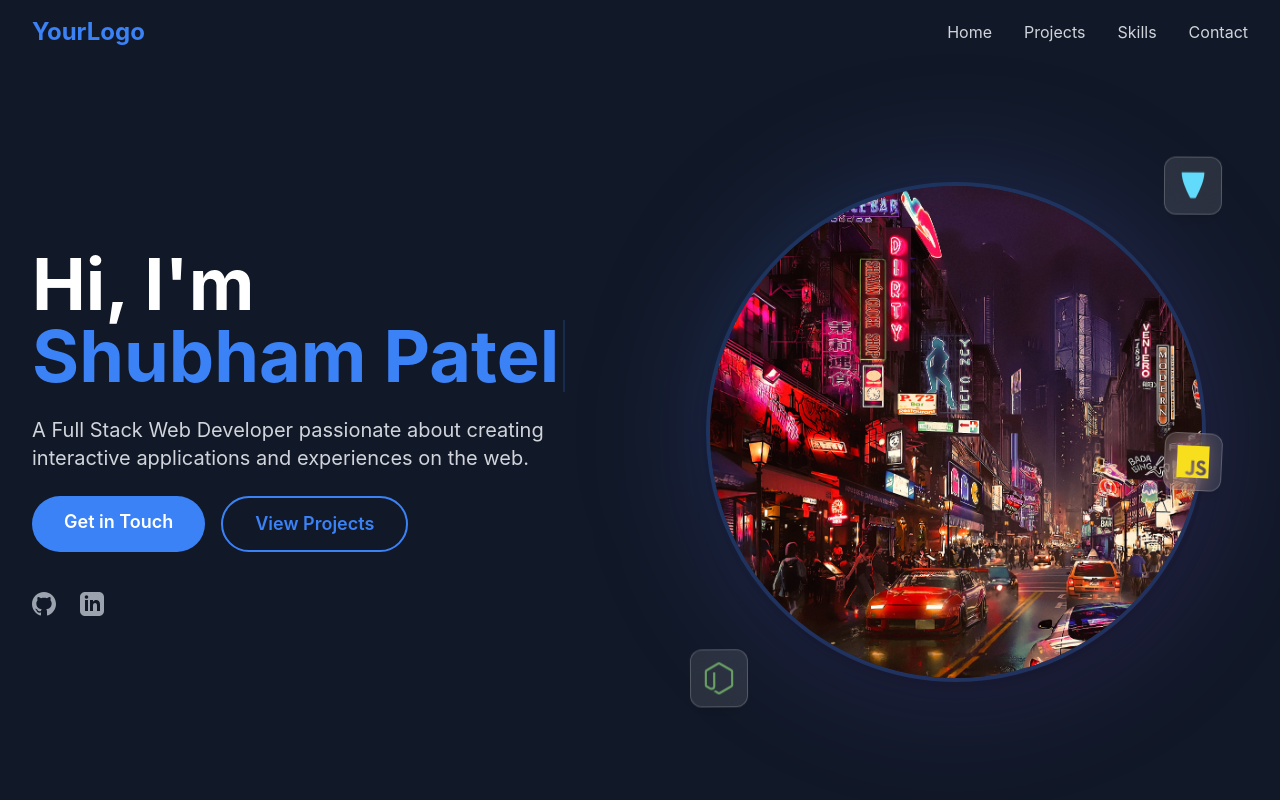
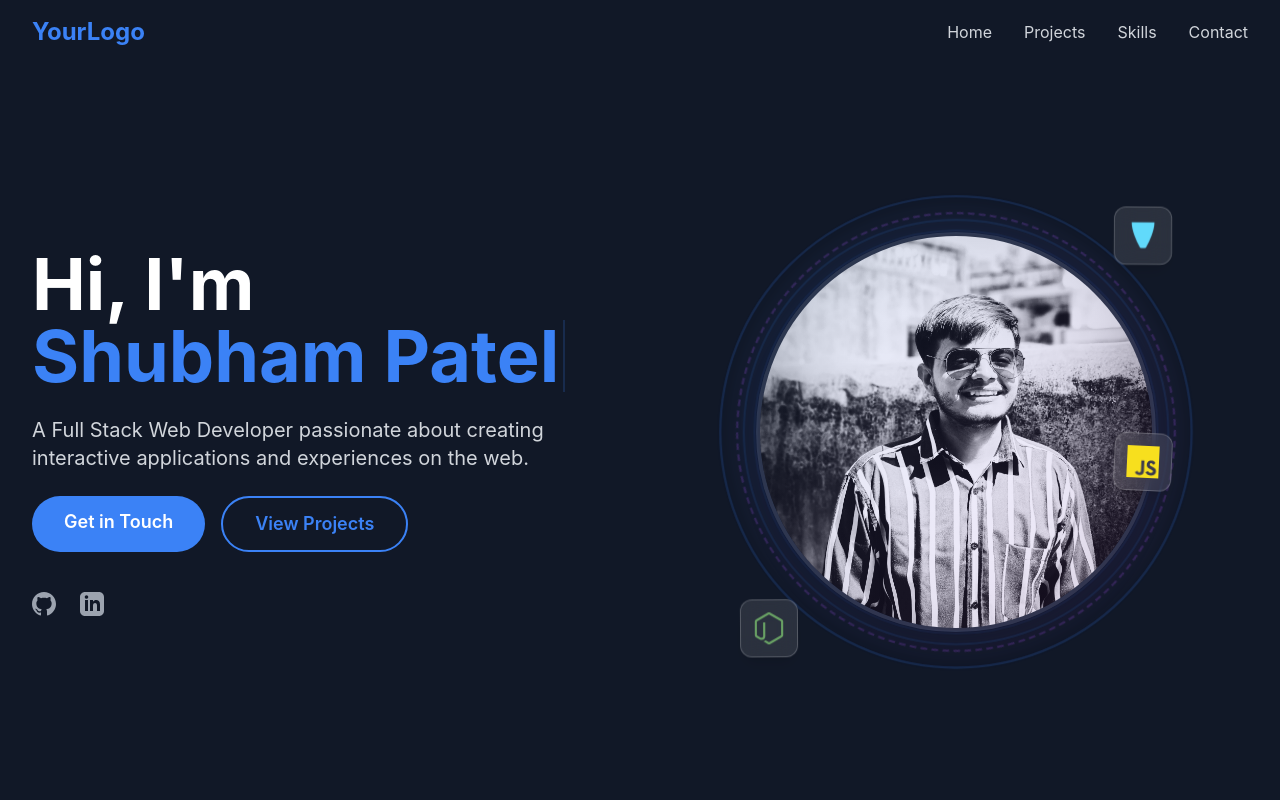
Before and after one commit to shubham142002/portfolio, a React (Vite) app: page / in a window 1280 px wide. Shown: the top 800 px of the page. Built offline with nearby package versions, Linux system fonts and the light colour scheme.

Commit message:
img change

```diff
--- a/src/components/Hero.jsx
+++ b/src/components/Hero.jsx
@@ -1,6 +1,6 @@
 import { motion, useAnimationControls } from 'framer-motion';
 import { useState, useEffect } from 'react';
-import profileImg from '../assets/profile.jpg';  // Adjust the path based on your folder structure
+import profileImg from '../assets/s14.jpg';  // Adjust the path based on your folder structure
 
 const Hero = () => {
     const [text, setText] = useState("");
@@ -12,18 +12,18 @@ const Hero = () => {
     const techIcons = {
         react: (
             <svg viewBox="0 0 24 24" className="w-8 h-8 text-[#61DAFB]" fill="currentColor">
-        <path d="M12 13.5a1.5 1.5 0 1 1 0-3 1.5 1.5 0 0 1 0 3Z"/>
-        <path d="M12 21.35c-.73 0-1.43-.08-2.12-.23-1.77-3.07-3.23-6.21-4.34-9.41C4.43 8.5 3.5 5.27 3.5 2L12 2l8.5 0c0 3.27-.93 6.5-2.04 9.71-1.11 3.2-2.57 6.34-4.34 9.41-.69.15-1.39.23-2.12.23Z"/>
+                <path d="M12 13.5a1.5 1.5 0 1 1 0-3 1.5 1.5 0 0 1 0 3Z" />
+                <path d="M12 21.35c-.73 0-1.43-.08-2.12-.23-1.77-3.07-3.23-6.21-4.34-9.41C4.43 8.5 3.5 5.27 3.5 2L12 2l8.5 0c0 3.27-.93 6.5-2.04 9.71-1.11 3.2-2.57 6.34-4.34 9.41-.69.15-1.39.23-2.12.23Z" />
             </svg>
         ),
         node: (
             <svg viewBox="0 0 24 24" className="w-8 h-8 text-[#68A063]" fill="currentColor">
-        <path d="M11.998,24c-0.321,0-0.641-0.084-0.922-0.247l-2.936-1.737c-0.438-0.245-0.224-0.332-0.08-0.383 c0.585-0.203,0.703-0.25,1.328-0.604c0.065-0.037,0.151-0.023,0.218,0.017l2.256,1.339c0.082,0.045,0.197,0.045,0.272,0l8.795-5.076 c0.082-0.047,0.134-0.141,0.134-0.238V6.921c0-0.099-0.053-0.192-0.137-0.242l-8.791-5.072c-0.081-0.047-0.189-0.047-0.271,0 L3.075,6.68C2.99,6.729,2.936,6.825,2.936,6.921v10.15c0,0.097,0.054,0.189,0.139,0.235l2.409,1.392 c1.307,0.654,2.108-0.116,2.108-0.89V7.787c0-0.142,0.114-0.253,0.256-0.253h1.115c0.139,0,0.255,0.112,0.255,0.253v10.021 c0,1.745-0.95,2.745-2.604,2.745c-0.508,0-0.909,0-2.026-0.551L2.28,18.675c-0.57-0.329-0.922-0.945-0.922-1.604V6.921 c0-0.659,0.353-1.275,0.922-1.603l8.795-5.082c0.557-0.315,1.296-0.315,1.848,0l8.794,5.082c0.57,0.329,0.924,0.944,0.924,1.603 v10.15c0,0.659-0.354,1.273-0.924,1.604l-8.794,5.078C12.643,23.916,12.324,24,11.998,24z"/>
+                <path d="M11.998,24c-0.321,0-0.641-0.084-0.922-0.247l-2.936-1.737c-0.438-0.245-0.224-0.332-0.08-0.383 c0.585-0.203,0.703-0.25,1.328-0.604c0.065-0.037,0.151-0.023,0.218,0.017l2.256,1.339c0.082,0.045,0.197,0.045,0.272,0l8.795-5.076 c0.082-0.047,0.134-0.141,0.134-0.238V6.921c0-0.099-0.053-0.192-0.137-0.242l-8.791-5.072c-0.081-0.047-0.189-0.047-0.271,0 L3.075,6.68C2.99,6.729,2.936,6.825,2.936,6.921v10.15c0,0.097,0.054,0.189,0.139,0.235l2.409,1.392 c1.307,0.654,2.108-0.116,2.108-0.89V7.787c0-0.142,0.114-0.253,0.256-0.253h1.115c0.139,0,0.255,0.112,0.255,0.253v10.021 c0,1.745-0.95,2.745-2.604,2.745c-0.508,0-0.909,0-2.026-0.551L2.28,18.675c-0.57-0.329-0.922-0.945-0.922-1.604V6.921 c0-0.659,0.353-1.275,0.922-1.603l8.795-5.082c0.557-0.315,1.296-0.315,1.848,0l8.794,5.082c0.57,0.329,0.924,0.944,0.924,1.603 v10.15c0,0.659-0.354,1.273-0.924,1.604l-8.794,5.078C12.643,23.916,12.324,24,11.998,24z" />
             </svg>
         ),
         javascript: (
             <svg viewBox="0 0 24 24" className="w-8 h-8 text-[#F7DF1E]" fill="currentColor">
-        <path d="M0 0h24v24H0V0zm22.034 18.276c-.175-1.095-.888-2.015-3.003-2.873-.736-.345-1.554-.585-1.797-1.14-.091-.33-.105-.51-.046-.705.15-.646.915-.84 1.515-.66.39.12.75.42.976.9 1.034-.676 1.034-.676 1.755-1.125-.27-.42-.404-.601-.586-.78-.63-.705-1.469-1.065-2.834-1.034l-.705.089c-.676.165-1.32.525-1.71 1.005-1.14 1.291-.811 3.541.569 4.471 1.365 1.02 3.361 1.244 3.616 2.205.24 1.17-.87 1.545-1.966 1.41-.811-.18-1.26-.586-1.755-1.336l-1.83 1.051c.21.48.45.689.81 1.109 1.74 1.756 6.09 1.666 6.871-1.004.029-.09.24-.705.074-1.65l.046.067zm-8.983-7.245h-2.248c0 1.938-.009 3.864-.009 5.805 0 1.232.063 2.363-.138 2.711-.33.689-1.18.601-1.566.48-.396-.196-.597-.466-.83-.855-.063-.105-.11-.196-.127-.196l-1.825 1.125c.305.63.75 1.172 1.324 1.517.855.51 2.004.675 3.207.405.783-.226 1.458-.691 1.811-1.411.51-.93.402-2.07.397-3.346.012-2.054 0-4.109 0-6.179l.004-.056z"/>
+                <path d="M0 0h24v24H0V0zm22.034 18.276c-.175-1.095-.888-2.015-3.003-2.873-.736-.345-1.554-.585-1.797-1.14-.091-.33-.105-.51-.046-.705.15-.646.915-.84 1.515-.66.39.12.75.42.976.9 1.034-.676 1.034-.676 1.755-1.125-.27-.42-.404-.601-.586-.78-.63-.705-1.469-1.065-2.834-1.034l-.705.089c-.676.165-1.32.525-1.71 1.005-1.14 1.291-.811 3.541.569 4.471 1.365 1.02 3.361 1.244 3.616 2.205.24 1.17-.87 1.545-1.966 1.41-.811-.18-1.26-.586-1.755-1.336l-1.83 1.051c.21.48.45.689.81 1.109 1.74 1.756 6.09 1.666 6.871-1.004.029-.09.24-.705.074-1.65l.046.067zm-8.983-7.245h-2.248c0 1.938-.009 3.864-.009 5.805 0 1.232.063 2.363-.138 2.711-.33.689-1.18.601-1.566.48-.396-.196-.597-.466-.83-.855-.063-.105-.11-.196-.127-.196l-1.825 1.125c.305.63.75 1.172 1.324 1.517.855.51 2.004.675 3.207.405.783-.226 1.458-.691 1.811-1.411.51-.93.402-2.07.397-3.346.012-2.054 0-4.109 0-6.179l.004-.056z" />
             </svg>
         ),
     };
@@ -50,6 +50,35 @@ const Hero = () => {
 
         return () => clearInterval(interval);
     }, []);
+
+    // Add hover animation variant
+    const imageVariants = {
+        hover: {
+            scale: 1.05,
+            rotate: [0, -5, 5, 0],
+            transition: {
+                rotate: {
+                    repeat: Infinity,
+                    duration: 2,
+                    ease: "linear"
+                }
+            }
+        }
+    };
+
+    // Add wave animation variants
+    const waveVariants = {
+        animate: (i) => ({
+            scale: [1, 1.2, 1],
+            opacity: [0.3, 0.6, 0.3],
+            transition: {
+                duration: 3,
+                repeat: Infinity,
+                delay: i * 0.4,
+                ease: [0.4, 0, 0.2, 1]
+            }
+        })
+    };
 
     return (
         <section className="min-h-screen pt-16 flex items-center justify-center px-4 lg:px-8">
@@ -117,12 +146,12 @@ const Hero = () => {
                         >
                             <a href="#" className="text-gray-400 hover:text-blue-500 transition-colors">
                                 <svg className="w-6 h-6" fill="currentColor" viewBox="0 0 24 24">
-                  <path d="M12 0c-6.626 0-12 5.373-12 12 0 5.302 3.438 9.8 8.207 11.387.599.111.793-.261.793-.577v-2.234c-3.338.726-4.033-1.416-4.033-1.416-.546-1.387-1.333-1.756-1.333-1.756-1.089-.745.083-.729.083-.729 1.205.084 1.839 1.237 1.839 1.237 1.07 1.834 2.807 1.304 3.492.997.107-.775.418-1.305.762-1.604-2.665-.305-5.467-1.334-5.467-5.931 0-1.311.469-2.381 1.236-3.221-.124-.303-.535-1.524.117-3.176 0 0 1.008-.322 3.301 1.23.957-.266 1.983-.399 3.003-.404 1.02.005 2.047.138 3.006.404 2.291-1.552 3.297-1.23 3.297-1.23.653 1.653.242 2.874.118 3.176.77.84 1.235 1.911 1.235 3.221 0 4.609-2.807 5.624-5.479 5.921.43.372.823 1.102.823 2.222v3.293c0 .319.192.694.801.576 4.765-1.589 8.199-6.086 8.199-11.386 0-6.627-5.373-12-12-12z"/>
+                                    <path d="M12 0c-6.626 0-12 5.373-12 12 0 5.302 3.438 9.8 8.207 11.387.599.111.793-.261.793-.577v-2.234c-3.338.726-4.033-1.416-4.033-1.416-.546-1.387-1.333-1.756-1.333-1.756-1.089-.745.083-.729.083-.729 1.205.084 1.839 1.237 1.839 1.237 1.07 1.834 2.807 1.304 3.492.997.107-.775.418-1.305.762-1.604-2.665-.305-5.467-1.334-5.467-5.931 0-1.311.469-2.381 1.236-3.221-.124-.303-.535-1.524.117-3.176 0 0 1.008-.322 3.301 1.23.957-.266 1.983-.399 3.003-.404 1.02.005 2.047.138 3.006.404 2.291-1.552 3.297-1.23 3.297-1.23.653 1.653.242 2.874.118 3.176.77.84 1.235 1.911 1.235 3.221 0 4.609-2.807 5.624-5.479 5.921.43.372.823 1.102.823 2.222v3.293c0 .319.192.694.801.576 4.765-1.589 8.199-6.086 8.199-11.386 0-6.627-5.373-12-12-12z" />
                                 </svg>
                             </a>
                             <a href="#" className="text-gray-400 hover:text-blue-500 transition-colors">
                                 <svg className="w-6 h-6" fill="currentColor" viewBox="0 0 24 24">
-                  <path d="M19 0h-14c-2.761 0-5 2.239-5 5v14c0 2.761 2.239 5 5 5h14c2.762 0 5-2.239 5-5v-14c0-2.761-2.238-5-5-5zm-11 19h-3v-11h3v11zm-1.5-12.268c-.966 0-1.75-.79-1.75-1.764s.784-1.764 1.75-1.764 1.75.79 1.75 1.764-.783 1.764-1.75 1.764zm13.5 12.268h-3v-5.604c0-3.368-4-3.113-4 0v5.604h-3v-11h3v1.765c1.396-2.586 7-2.777 7 2.476v6.759z"/>
+                                    <path d="M19 0h-14c-2.761 0-5 2.239-5 5v14c0 2.761 2.239 5 5 5h14c2.762 0 5-2.239 5-5v-14c0-2.761-2.238-5-5-5zm-11 19h-3v-11h3v11zm-1.5-12.268c-.966 0-1.75-.79-1.75-1.764s.784-1.764 1.75-1.764 1.75.79 1.75 1.764-.783 1.764-1.75 1.764zm13.5 12.268h-3v-5.604c0-3.368-4-3.113-4 0v5.604h-3v-11h3v1.765c1.396-2.586 7-2.777 7 2.476v6.759z" />
                                 </svg>
                             </a>
                         </motion.div>
@@ -135,28 +164,113 @@ const Hero = () => {
                         transition={{ duration: 0.5 }}
                         className="order-1 lg:order-2 relative"
                     >
-            <div className="relative max-w-[500px] mx-auto">
-              {/* Background blur effect */}
-              <div className="absolute inset-0 bg-gradient-to-br from-blue-500/20 to-purple-500/20 rounded-full blur-3xl" />
+                        <div className="relative max-w-[400px] mx-auto">
+                            {/* Animated waves */}
+                            {[...Array(4)].map((_, i) => (
+                                <motion.div
+                                    key={i}
+                                    custom={i}
+                                    variants={waveVariants}
+                                    initial={{ scale: 1, opacity: 0.3 }}
+                                    animate="animate"
+                                    className="absolute inset-0"
+                                >
+                                    <div className={`
+                                        absolute inset-0 rounded-full
+                                        border-2 border-blue-500/30
+                                        dark:border-blue-400/30
+                                        scale-[${1 + (i * 0.15)}]
+                                    `} />
+                                </motion.div>
+                            ))}
+
+                            {/* Rotating waves */}
+                            <motion.div
+                                animate={{ rotate: 360 }}
+                                transition={{
+                                    duration: 20,
+                                    repeat: Infinity,
+                                    ease: "linear"
+                                }}
+                                className="absolute inset-0"
+                            >
+                                <div className="absolute inset-0 rounded-full border-2 border-dashed border-purple-500/20 scale-110" />
+                            </motion.div>
+
+                            {/* Pulsing waves */}
+                            <motion.div
+                                animate={{
+                                    scale: [1, 1.1, 1],
+                                    opacity: [0.5, 0.8, 0.5]
+                                }}
+                                transition={{
+                                    duration: 4,
+                                    repeat: Infinity,
+                                    ease: "easeInOut"
+                                }}
+                                className="absolute inset-0"
+                            >
+                                <div className="absolute inset-0 rounded-full bg-gradient-to-br from-blue-500/10 to-purple-500/10 blur-md" />
+                            </motion.div>
+
+                            {/* Profile container */}
+                            <motion.div
+                                initial={{ opacity: 0, scale: 0.5 }}
+                                animate={{ opacity: 1, scale: 1 }}
+                                transition={{
+                                    type: "spring",
+                                    stiffness: 260,
+                                    damping: 20
+                                }}
+                                className="relative rounded-full overflow-hidden border-4 border-white/10 aspect-square shadow-xl backdrop-blur-sm"
+                            >
+                                {/* Gradient overlay */}
+                                <div className="absolute inset-0 bg-gradient-to-br from-blue-500/10 to-purple-500/10" />
 
                                 {/* Profile image */}
-              <div className="relative rounded-full overflow-hidden border-4 border-blue-500/20 aspect-square shadow-xl">
-                <img
+                                <motion.img
                                     src={profileImg}
-                  alt="Profile"
+                                    alt="Shubham Patel"
                                     className="w-full h-full object-cover"
+                                    whileHover={{ scale: 1.1 }}
+                                    transition={{ duration: 0.3 }}
                                 />
-              </div>
 
-              {/* Tech stack badges */}
+                                {/* Shine effect */}
                                 <motion.div
-                animate={{ y: [-10, 10], rotate: [0, 5, 0] }}
-                transition={{ duration: 3, repeat: Infinity, repeatType: "reverse" }}
+                                    initial={{ x: '-100%' }}
+                                    animate={{ x: '200%' }}
+                                    transition={{
+                                        repeat: Infinity,
+                                        duration: 1.5,
+                                        ease: "linear",
+                                        repeatDelay: 0.5
+                                    }}
+                                    className="absolute inset-0 bg-gradient-to-r from-transparent via-white/10 to-transparent skew-x-12"
+                                />
+                            </motion.div>
+
+                            {/* Tech stack badges with enhanced animations */}
+                            <motion.div
+                                animate={{
+                                    y: [-10, 10],
+                                    rotate: [0, 5, 0],
+                                    scale: [1, 1.05, 1]
+                                }}
+                                transition={{
+                                    duration: 3,
+                                    repeat: Infinity,
+                                    repeatType: "reverse"
+                                }}
                                 className="absolute -top-4 -right-4 bg-white/10 backdrop-blur-md p-3 rounded-xl shadow-lg border border-white/20"
                             >
-                <div className="transform hover:scale-110 transition-transform">
+                                <motion.div
+                                    whileHover={{ scale: 1.2, rotate: 360 }}
+                                    transition={{ duration: 0.3 }}
+                                    className="transform-gpu"
+                                >
                                     {techIcons.react}
-                </div>
+                                </motion.div>
                             </motion.div>
 
                             <motion.div
```
Also changed, not shown: src/assets/s14.jpg (added). Lines whose indentation alone changed are shown as unchanged.
